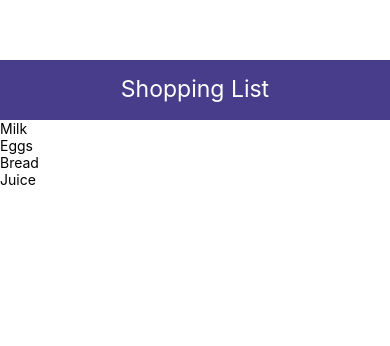
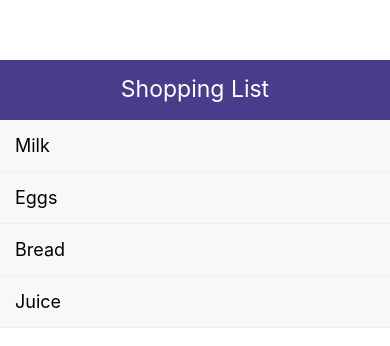
Before and after one commit to ZoeyF75/sturdy-chainsaw, a React Native app in the folder ShoppingList/: screen / in a window 390 px wide. Shown: the top 346 px of the page. Built offline with nearby package versions, Linux system fonts and the light colour scheme.

Commit message:
list item component and styling

```diff
--- a/ShoppingList/App.js
+++ b/ShoppingList/App.js
@@ -3,7 +3,7 @@ import { View, Text, StyleSheet, FlatList} from 'react-native';
 import { v4 as uuid } from 'uuid';
 
 import Header from './components/Header';
-
+import ListItem from './components/ListItem';
 
 const App = () => {
   const [items, setItems] = useState([
@@ -29,7 +29,7 @@ const App = () => {
       <Header />
       <FlatList
         data={items}
-        renderItem={({item})=> <Text>{item.text}</Text>}
+        renderItem={({item})=> <ListItem item={item} />}
       />
     </View>
   );
--- /dev/null
+++ b/ShoppingList/components/ListItem.js
@@ -0,0 +1,31 @@
+import React from 'react';
+import { View, Text, StyleSheet, TouchableOpacity} from 'react-native';
+
+const ListItem = ({ item }) => {
+  return (
+    <TouchableOpacity style={styles.listItem}>
+      <View style={styles.listItemView}>
+        <Text style={styles.listItemText}>{item.text}</Text>
+      </View>
+    </TouchableOpacity>
+  );
+};
+
+const styles = StyleSheet.create({
+  listItem: {
+    padding: 15,
+    backgroundColor: '#f8f8f8',
+    borderBottomWidth: 1,
+    borderColor: '#eee',
+  },
+  listItemView: {
+    flexDirection: 'row',
+    justifyContent: 'space-between',
+    alignItems: 'center'
+  },
+  listItemText: {
+    fontSize: 18
+  }
+});
+
+export default ListItem;
```
